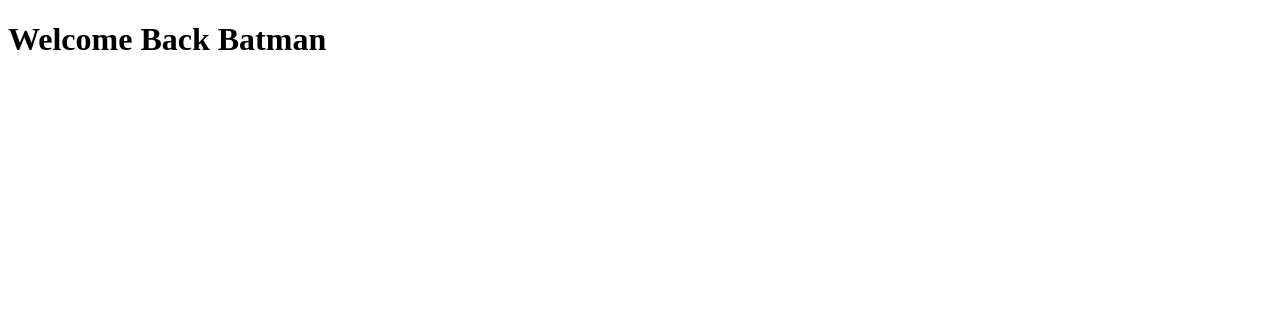
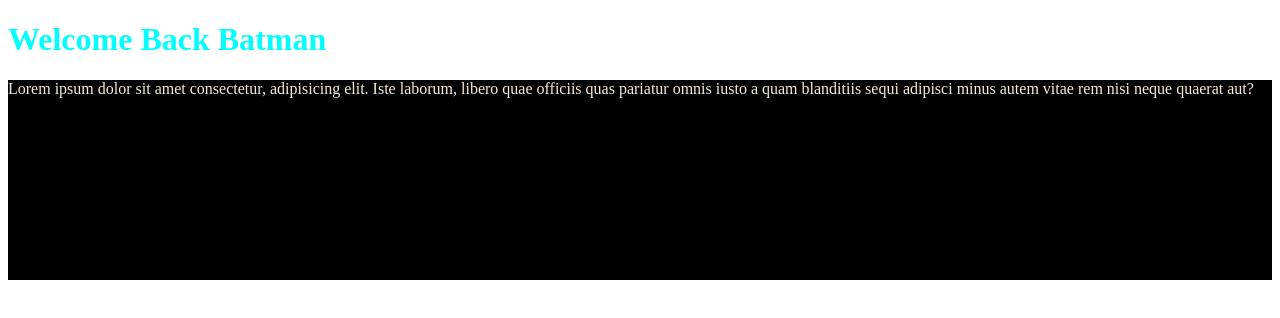
Before and after one commit to suyash874goyal/pract_gits_rep, a plain HTML site: page index.html in a window 1280 px wide. Drawn offline with Linux system fonts and the light colour scheme.

Commit message:
updated done

```diff
--- a/index.html
+++ b/index.html
@@ -9,7 +9,9 @@
 
 <body>
 
-    <h1>Welcome Back Batman</h1>
+    <h1 style="color: aqua;">Welcome Back Batman</h1>
+
+    <p style="background-color: black; color: antiquewhite; height: 200px;">Lorem ipsum dolor sit amet consectetur, adipisicing elit. Iste laborum, libero quae officiis quas pariatur omnis iusto a quam blanditiis sequi adipisci minus autem vitae rem nisi neque quaerat aut?</p>
 
 </body>
 
```
